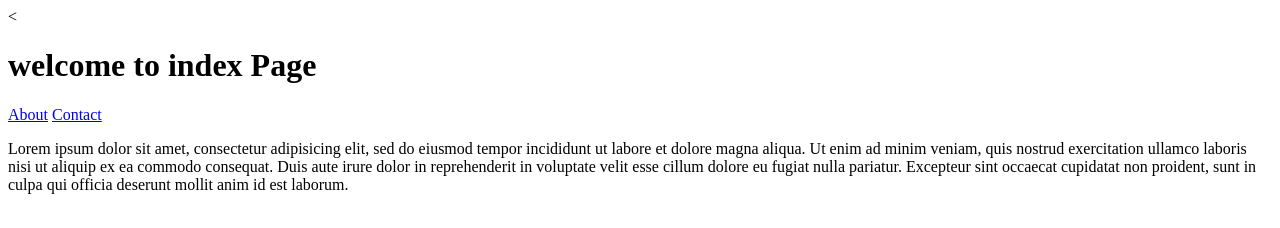
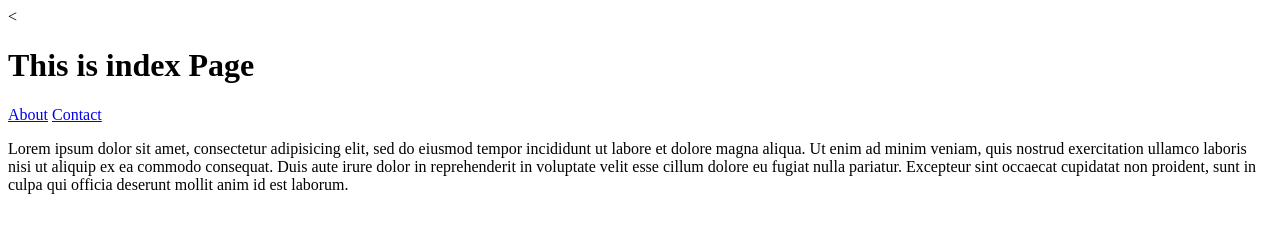
Before and after one commit to MohamadRezaaaaa/Soltan, a plain HTML site: page index.html in a window 1280 px wide. Drawn offline with Linux system fonts and the light colour scheme.

Commit message:
Change title index.html

```diff
--- a/index.html
+++ b/index.html
@@ -5,7 +5,9 @@
     <title></title>
   </head>
   <body>
-    <<h1>welcome to index Page </h1>
+    <<h1>
+      This is index Page
+    </h1>
     <header>
       <nav>
         <a href="about.html">About</a>
```
